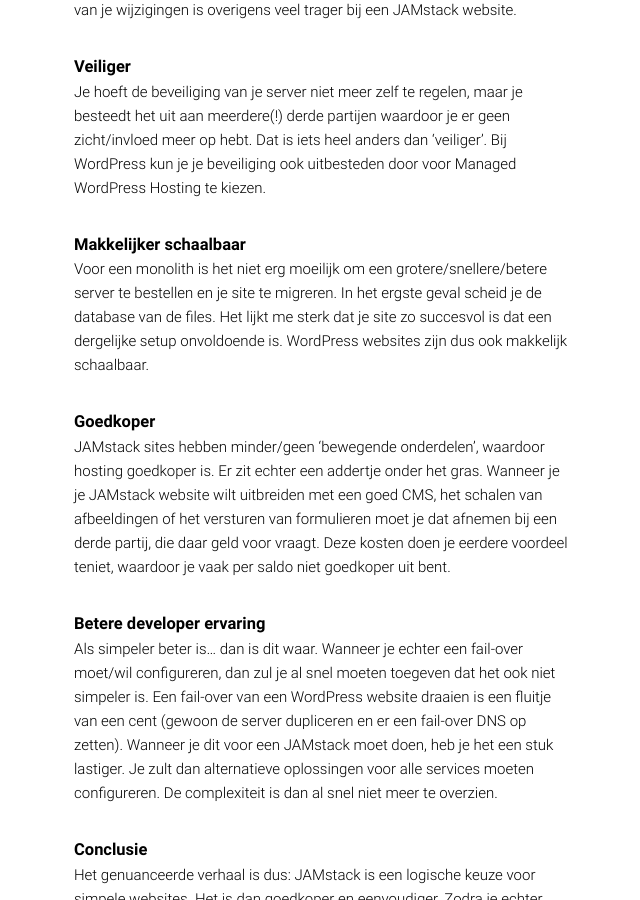
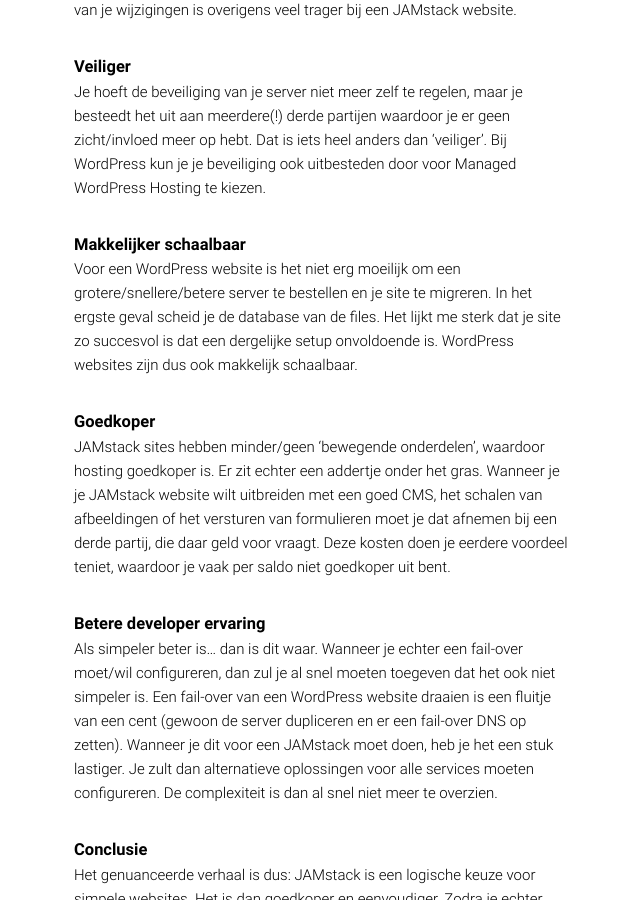
Before and after one commit to jhvanderschee/usecuewebsitenl, a Jekyll site: the page built from _posts/2018-11-22-argumenten-voor-de-jamstack.md, in a window 1280 px wide and 900 px high, scrolled down 936 px. Shown: the whole window, without its empty margins (251-891 px from the left). Built offline with Jekyll 4.4.1, drawn with Linux system fonts in a browser that asks for light colours.

Commit message:
Update from Forestry.io - Updated argumenten-voor-de-jamstack.md

```diff
--- a/_posts/2018-11-22-argumenten-voor-de-jamstack.md
+++ b/_posts/2018-11-22-argumenten-voor-de-jamstack.md
@@ -27,7 +27,7 @@ Je hoeft de beveiliging van je server niet meer zelf te regelen, maar je besteed
 
 ## Makkelijker schaalbaar
 
-Voor een monolith is het niet erg moeilijk om een grotere/snellere/betere server te bestellen en je site te migreren. In het ergste geval scheid je de database van de files. Het lijkt me sterk dat je site zo succesvol is dat een dergelijke setup onvoldoende is. WordPress websites zijn dus ook makkelijk schaalbaar.
+Voor een WordPress website is het niet erg moeilijk om een grotere/snellere/betere server te bestellen en je site te migreren. In het ergste geval scheid je de database van de files. Het lijkt me sterk dat je site zo succesvol is dat een dergelijke setup onvoldoende is. WordPress websites zijn dus ook makkelijk schaalbaar.
 
 ## Goedkoper
 
```
